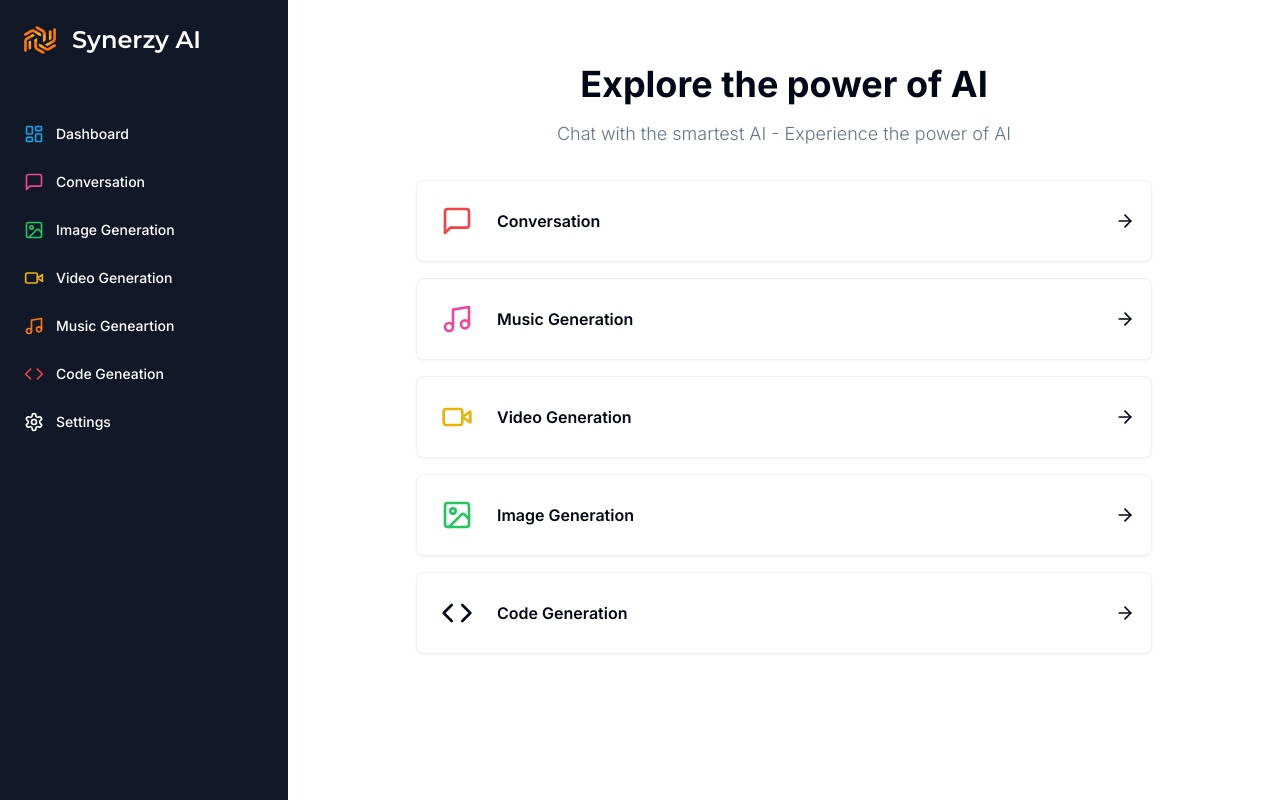
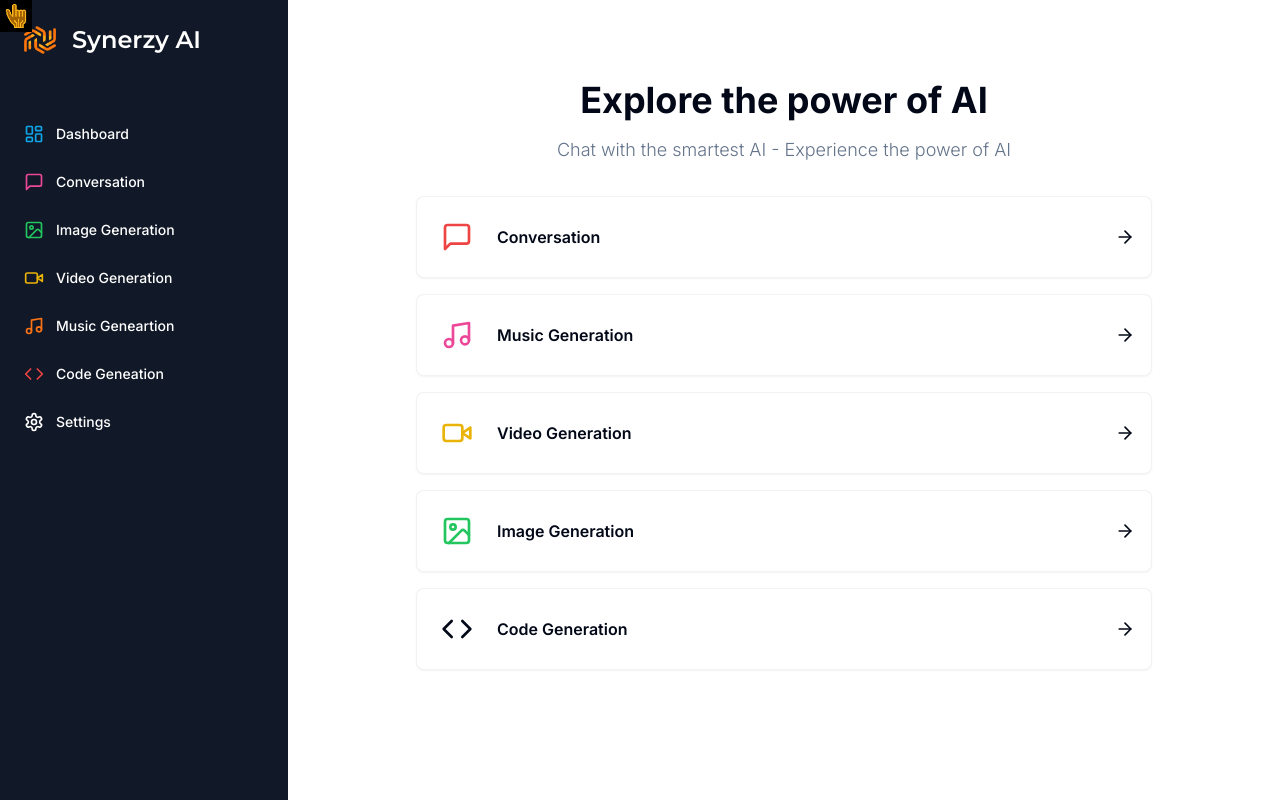
Before and after one commit to hemant-i7/SynerzyAI, a Next.js app: page /dashboard in a window 1280 px wide. Built offline with nearby package versions, Linux system fonts and the light colour scheme.

Commit message:
custom curosr add

```diff
--- /dev/null
+++ b/app/(dashboard)/(routes)/dashboard/CustomCursor.tsx
@@ -0,0 +1,25 @@
+import { useEffect, useState } from "react";
+import Image from "next/image";
+
+export default function CustomCursor() {
+  const [position, setPosition] = useState({ x: 0, y: 0 });
+
+  useEffect(() => {
+    const setFromEvent = (e: MouseEvent) =>
+      setPosition({ x: e.clientX, y: e.clientY });
+    window.addEventListener("mousemove", setFromEvent);
+
+    return () => {
+      window.removeEventListener("mousemove", setFromEvent);
+    };
+  }, []);
+
+  return (
+    <div
+      className="fixed top-0 left-0 pointer-events-none z-50"
+      style={{ left: position.x, top: position.y }}
+    >
+      <img src="/custom-cursor.png" />
+    </div>
+  );
+}
--- a/app/(dashboard)/(routes)/dashboard/page.tsx
+++ b/app/(dashboard)/(routes)/dashboard/page.tsx
@@ -7,6 +7,7 @@ import { Card } from "@/components/ui/card";
 import { cn } from "@/lib/utils";
 
 import { tools } from "@/constants";
+import CustomCursor from "./CustomCursor";
 
 export default function HomePage() {
   const router = useRouter();
@@ -14,6 +15,7 @@ export default function HomePage() {
   return (
     <div>
       <div className="mb-8 space-y-4">
+      <CustomCursor/>
         <h2 className="text-2xl md:text-4xl font-bold text-center">
           Explore the power of AI
         </h2>
--- a/app/globals.css
+++ b/app/globals.css
@@ -3,7 +3,9 @@
 @tailwind utilities;
 
 html,
-body,
+body {
+  cursor:none;
+}
 :root{
   height: 100%;
 }
```
Also changed, not shown: public/cursor.png (added), public/custom-cursor.png (added).
